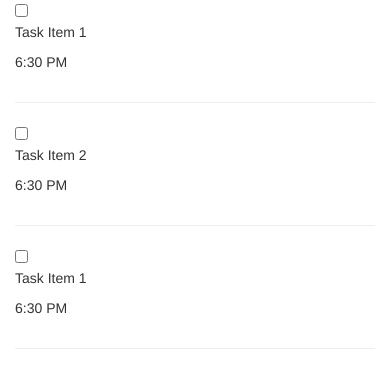
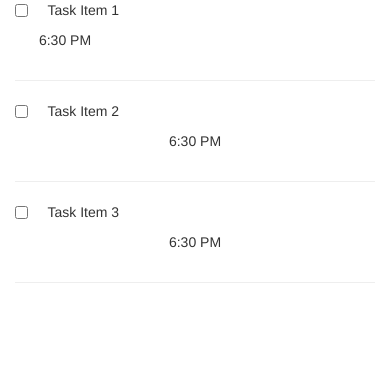
Before and after one commit to monicafp/to-do-app, a plain HTML site: page index.html in a window 390 px wide. Drawn offline with Linux system fonts and the light colour scheme.

Commit message:
Change in columns for responsiveness
Changed the number of columns for xs viewport responsiveness.

```diff
--- a/index.html
+++ b/index.html
@@ -14,15 +14,15 @@
   <!--Main Component Task List-->
   <div class="container">
     <div class="row">
-      <div class="col-md-1 col-xs-12">
+      <div class="col-md-1 col-xs-1 text-center">
         <input type="checkbox" id="cbox" value="first_checkbox">
       </div>
-      <div class="col-md-7 col-xs-12">
+      <div class="col-md-7 col-xs-11">
         <p>
           Task Item 1
         </p>
       </div>
-      <div class="col-md-2 col-xs-12">
+      <div class="col-md-2 col-xs-4 text-center">
         <p>
           6:30 PM
         </p>
@@ -30,15 +30,15 @@
     </div>
     <hr>
     <div class="row">
-      <div class="col-md-1 col-xs-12">
+      <div class="col-md-1 col-xs-1 text-center">
         <input type="checkbox" id="cbox" value="second_checkbox">
       </div>
-      <div class="col-md-7 col-xs-12">
+      <div class="col-md-7 col-xs-11">
         <p>
           Task Item 2
         </p>
       </div>
-      <div class="col-md-2 col-xs-12">
+      <div class="col-md-2 col-xs-14 text-center">
         <p>
           6:30 PM
         </p>
@@ -46,15 +46,15 @@
     </div>
     <hr>
     <div class="row">
-      <div class="col-md-1 col-xs-12">
+      <div class="col-md-1 col-xs-1 text-center">
         <input type="checkbox" id="cbox" value="third_checkbox">
       </div>
-      <div class="col-md-7 col-xs-12">
+      <div class="col-md-7 col-xs-11">
         <p>
-          Task Item 1
+          Task Item 3
         </p>
       </div>
-      <div class="col-md-2 col-xs-12">
+      <div class="col-md-2 col-xs-14 text-center">
         <p>
           6:30 PM
         </p>
```
